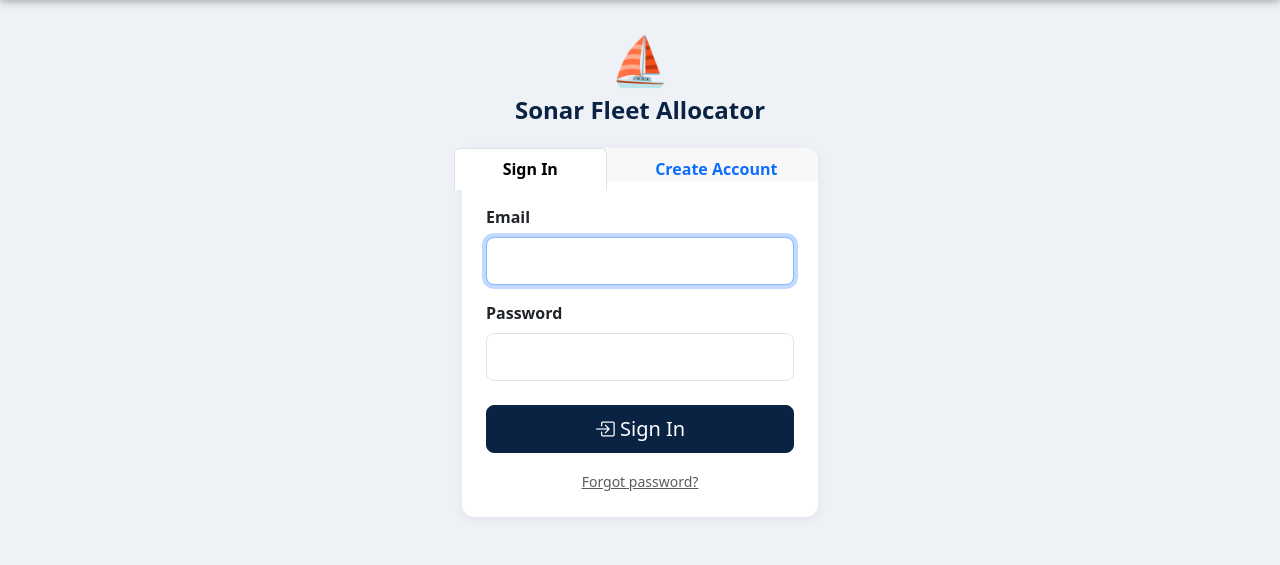
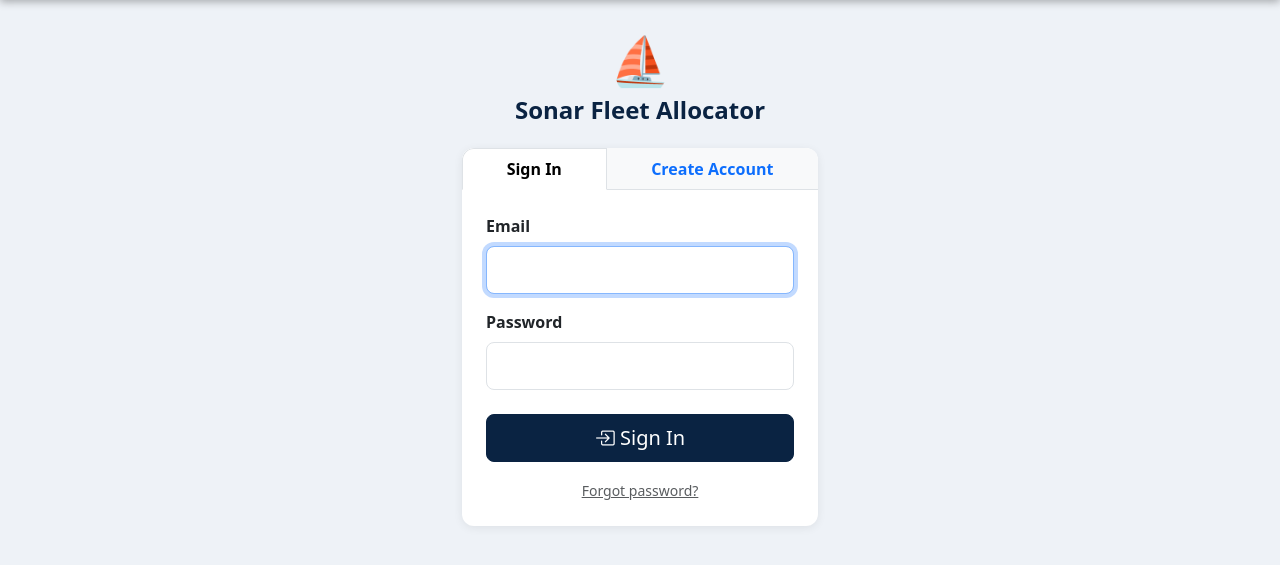
Before and after one commit to mikesmeets/sonar-allocator, a Flask app: page /login in a window 1280 px wide. Shown: the part 54-619 px from the top of the page. Run offline with Flask 3, Linux system fonts and the light colour scheme; some libraries are stand-ins or nearby versions.

Commit message:
Fix misaligned tabs on sign-in card
Replace card-header/nav approach with a nav-tabs strip directly inside
the card. overflow-hidden on the card clips tabs flush to the 12px
border-radius; outer tab corners match the card corners exactly.

Co-Authored-By: Claude Sonnet 4.6 <noreply@anthropic.com>

```diff
--- a/templates/login.html
+++ b/templates/login.html
@@ -6,19 +6,20 @@
       <div style="font-size: 3rem;">⛵</div>
       <h4 class="page-title">Sonar Fleet Allocator</h4>
     </div>
-    <div class="card">
-      <div class="card-header p-0 border-bottom-0">
-        <ul class="nav nav-tabs card-header-tabs" id="authTabs">
-          <li class="nav-item flex-fill text-center">
-            <button class="nav-link w-100 {% if not show_signup %}active{% endif %} fw-semibold"
-                    data-bs-toggle="tab" data-bs-target="#loginTab">Sign In</button>
-          </li>
-          <li class="nav-item flex-fill text-center">
-            <button class="nav-link w-100 {% if show_signup %}active{% endif %} fw-semibold"
-                    data-bs-toggle="tab" data-bs-target="#signupTab">Create Account</button>
-          </li>
-        </ul>
-      </div>
+    <div class="card overflow-hidden">
+      <ul class="nav nav-tabs nav-fill mb-0 border-bottom" id="authTabs"
+          style="background:#f8f9fa; border-radius: 12px 12px 0 0;">
+        <li class="nav-item">
+          <button class="nav-link {% if not show_signup %}active{% endif %} fw-semibold rounded-0"
+                  style="border-top-left-radius:12px !important;"
+                  data-bs-toggle="tab" data-bs-target="#loginTab">Sign In</button>
+        </li>
+        <li class="nav-item">
+          <button class="nav-link {% if show_signup %}active{% endif %} fw-semibold rounded-0"
+                  style="border-top-right-radius:12px !important;"
+                  data-bs-toggle="tab" data-bs-target="#signupTab">Create Account</button>
+        </li>
+      </ul>
       <div class="card-body p-4">
         <div class="tab-content">
 
```
